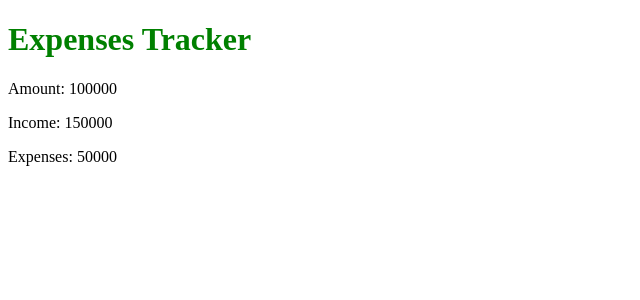
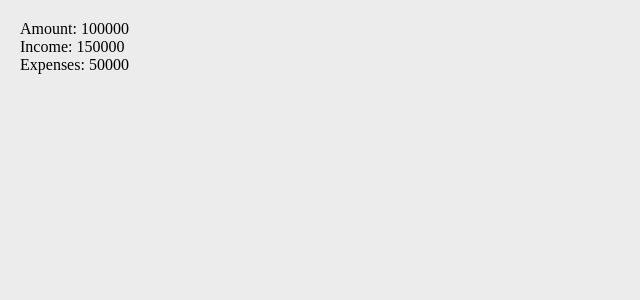
Before and after one commit to johncardozo/frontend-intermedio, an Angular app in the folder angular-expenses-tracker/: page / in a window 1280 px wide. Shown: the top 300 px of the page, without its empty margins (0-640 px from the left). Built offline with nearby package versions, Linux system fonts and the light colour scheme.

Commit message:
Angular: Estilo en el archivo styles.scss y app.component.scss

```diff
--- a/angular-expenses-tracker/src/app/app.component.html
+++ b/angular-expenses-tracker/src/app/app.component.html
@@ -1,2 +1,3 @@
-<h1>Expenses Tracker</h1>
-<app-balance [balance]="balance" />
+<div class="container">
+  <app-balance [balance]="balance" />
+</div>
--- a/angular-expenses-tracker/src/app/app.component.scss
+++ b/angular-expenses-tracker/src/app/app.component.scss
@@ -1,3 +1,8 @@
-h1 {
-  color: green;
+.container {
+  background-color: #ececec;
+  width: 100vw;
+  height: 100vh;
+  display: grid;
+  grid-template-rows: 150px auto;
+  padding: 20px;
 }
--- a/angular-expenses-tracker/src/styles.scss
+++ b/angular-expenses-tracker/src/styles.scss
@@ -1 +1,10 @@
-/* You can add global styles to this file, and also import other style files */
+@import url("https://fonts.googleapis.com/css2?family=Montserrat:ital,wght@0,100;0,200;0,300;0,400;0,500;0,600;0,700;0,800;0,900;1,100;1,200;1,300;1,400;1,500;1,600;1,700;1,800;1,900&display=swap");
+
+// Reset
+* {
+  margin: 0;
+  padding: 0;
+  box-sizing: border-box;
+}
+
+$font-family: "Montserrat", sans-serif;
```
